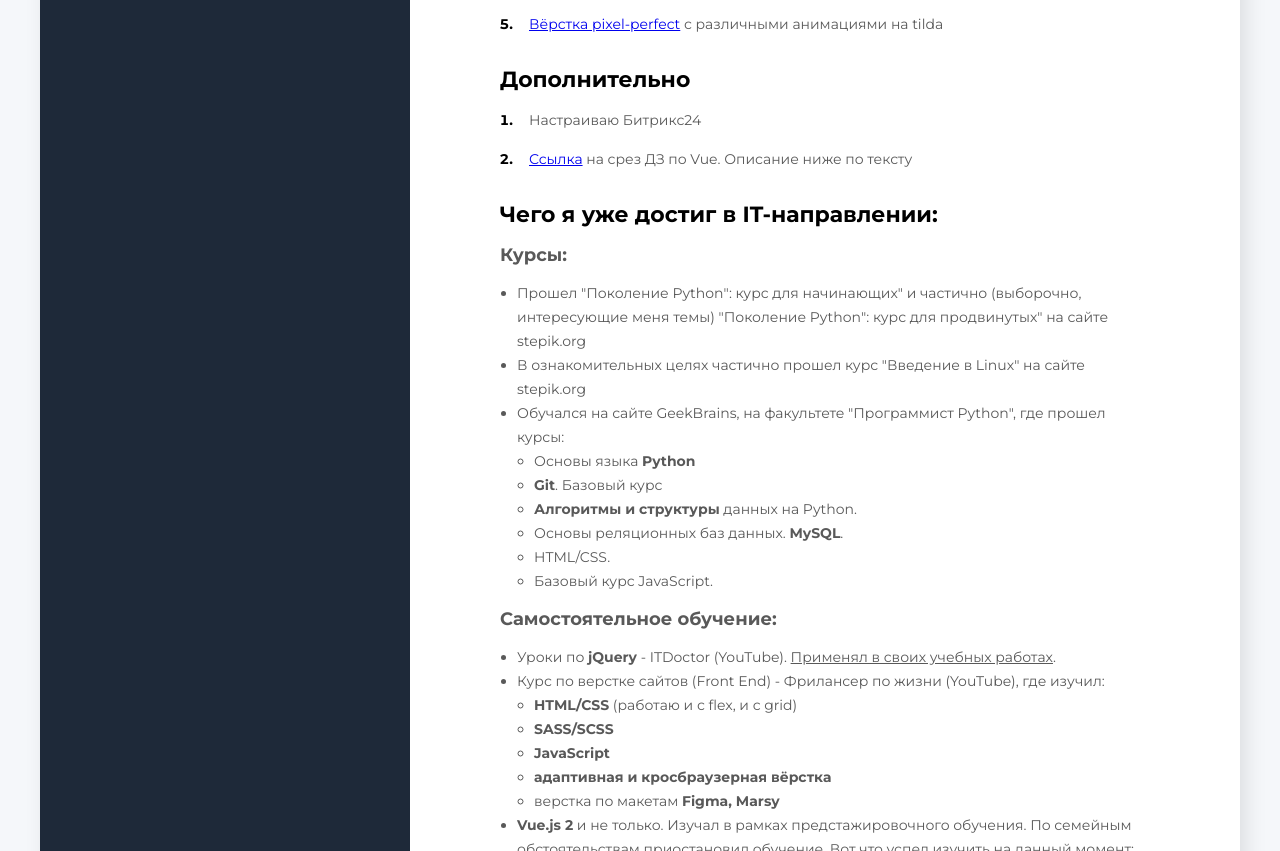
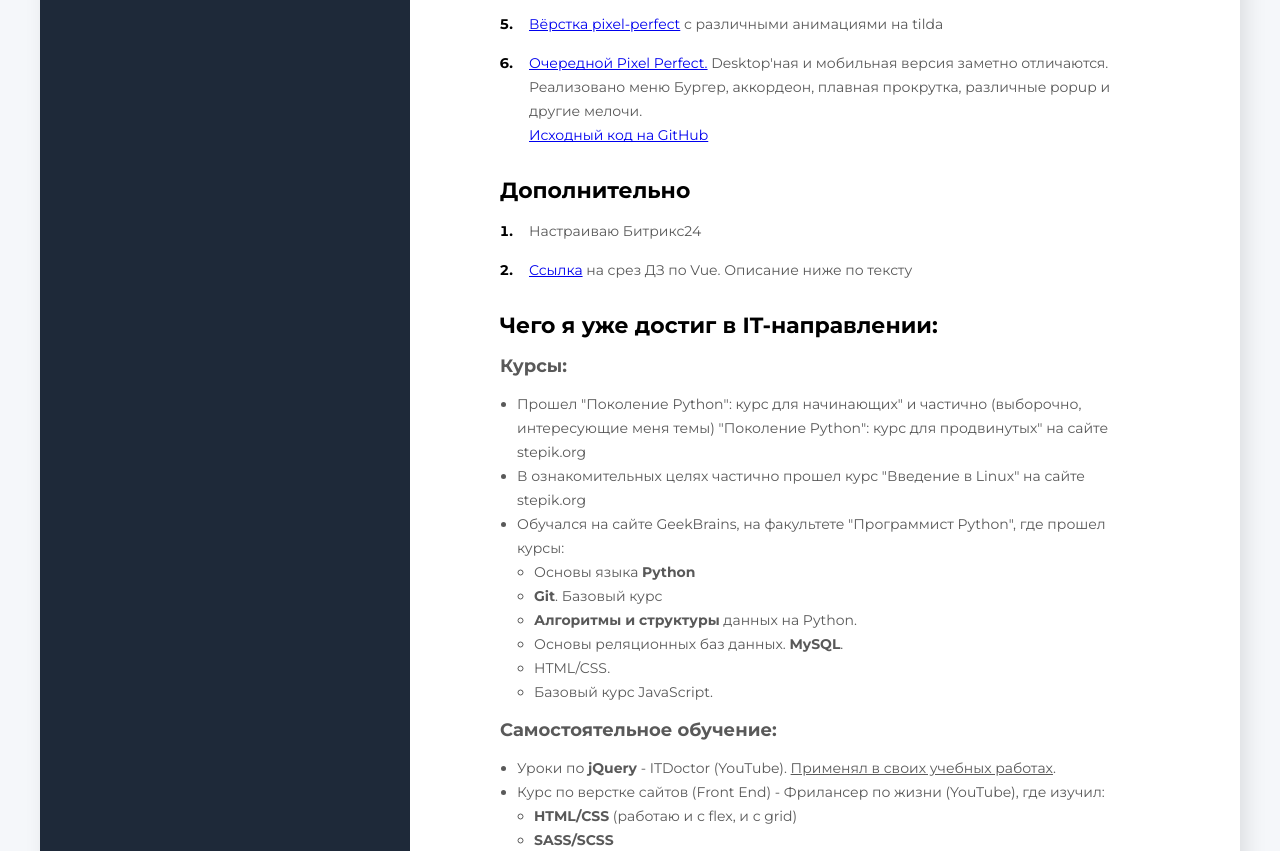
Before and after one commit to OlDen90/olden90.github.io, a plain HTML site: page about_myself/index.html in a window 1280 px wide. Shown: the part 1377-2228 px from the top of the page. Drawn offline with Linux system fonts and the light colour scheme.

Commit message:
+1 тестовое в копилку работ

```diff
--- a/about_myself/index.html
+++ b/about_myself/index.html
@@ -140,6 +140,15 @@
                     </li>
                     <li><span class="projects-text"><a href="http://project7916806.tilda.ws/" target="_blank"
                                 class="projects-link">Вёрстка pixel-perfect</a> с различными анимациями на tilda</span>
+                    </li>
+                    <li><span class="projects-text"><a href="https://olden90.github.io/pdd" target="_blank"
+                                class="projects-link">Очередной Pixel Perfect.</a> Desktop'ная и мобильная версия
+                            заметно
+                            отличаются. Реализовано меню Бургер, аккордеон, плавная прокрутка, различные popup и другие
+                            мелочи.</span>
+                        <br>
+                        <span class="projects-text"><a href="https://github.com/OlDen90/pdd" target="_blank"
+                                class="projects-link">Исходный код на GitHub</a></span>
                     </li>
                 </ol>
             </div>
```
